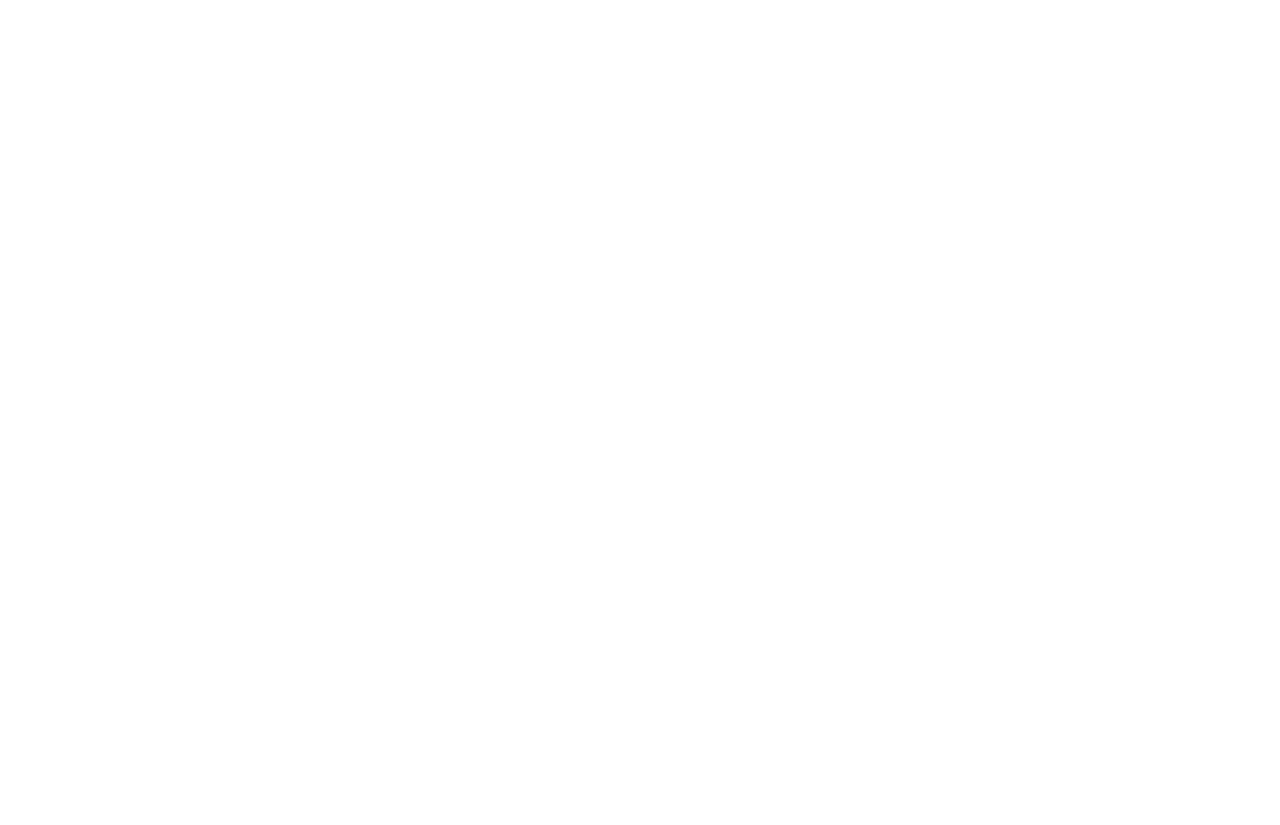
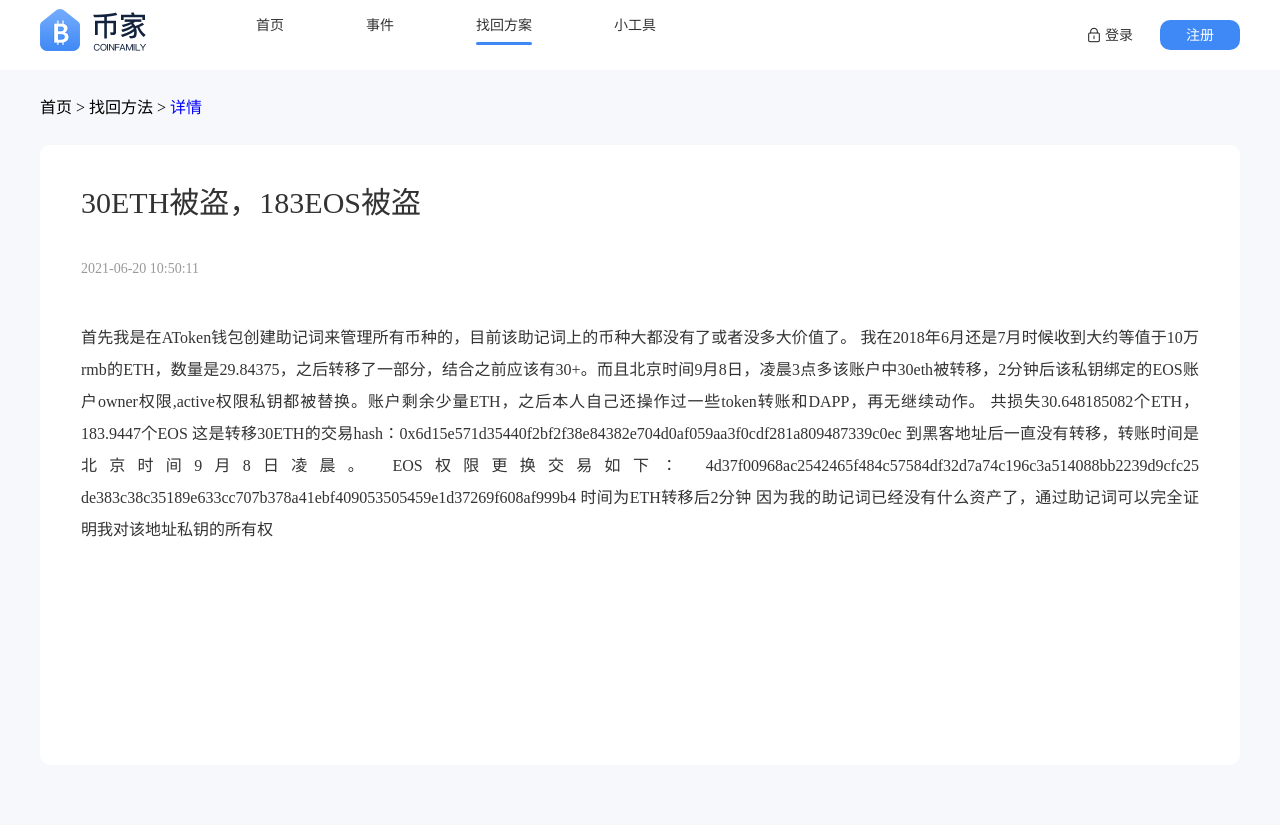
Before and after one commit to guoshijiang/scoinfamily, a Django app: page /1/blog_detail in a window 1280 px wide. Before the commit the page is empty. Before the commit the page ends 800 px from the top, so only its background shows below. Run offline with Django 3.2, Linux system fonts and the light colour scheme; some libraries are stand-ins or nearby versions.

Commit message:
事件详情完成

```diff
--- /dev/null
+++ b/common/static/web/css/blogDetail.css
@@ -0,0 +1,170 @@
+.header-container {
+  height: 70px;
+}
+.header-container .left-container .logo {
+  display: flex;
+  width: 106px;
+  height: 43px;
+}
+.header-container .left-container .nav-box {
+  width: 400px;
+  margin-left: 110px;
+}
+.header-container .left-container .nav-box li {
+  display: flex;
+  flex-direction: column;
+}
+.header-container .left-container .nav-box li.active .active-line {
+  opacity: 1;
+}
+.header-container .left-container .nav-box li a {
+  font-size: 14px;
+  font-family: PingFang SC;
+  font-weight: 400;
+  color: #333333;
+  line-height: 33px;
+  text-decoration: none;
+}
+.header-container .left-container .nav-box li .active-line {
+  display: inline-block;
+  width: 100%;
+  height: 3px;
+  background: #3F89F6;
+  border-radius: 2px;
+  opacity: 0;
+}
+.header-container .right-container .login-btn-box {
+  display: flex;
+  align-items: center;
+}
+.header-container .right-container .login-btn-box .login-btn {
+  display: flex;
+  align-items: center;
+  font-size: 14px;
+  font-family: PingFang SC;
+  font-weight: 400;
+  color: #333333;
+  line-height: 33px;
+  text-decoration: none;
+  margin-right: 27px;
+}
+.header-container .right-container .login-btn-box .login-btn img {
+  margin-right: 3px;
+}
+.header-container .right-container .right-login-box {
+  display: flex;
+  align-items: center;
+}
+.header-container .right-container .right-login-box .user-img {
+  width: 32px;
+  height: 32px;
+  border-radius: 50%;
+}
+.header-container .right-container .right-login-box .back-btn {
+  display: flex;
+  justify-content: center;
+  align-items: center;
+  width: 60px;
+  height: 32px;
+  background: #FCFCFC;
+  border: 1px solid #EEEEEE;
+  border-radius: 16px;
+  font-size: 14px;
+  font-family: PingFang SC;
+  font-weight: 400;
+  color: #333333;
+  margin-left: 20px;
+}
+
+.content-box {
+  width: 100%;
+  min-height: calc(-50vh);
+  background-color: #F7F8FB;
+  padding-bottom: 60px;
+}
+.breadcrumb-navigation {
+  height: 75px;
+  font-size: 16px;
+  font-family: Adobe Heiti Std;
+  font-weight: normal;
+  color: #000000;
+  line-height: 75px;
+  margin-bottom: 0;
+}
+.breadcrumb-navigation a {
+  text-decoration: none;
+  color: #000000;
+}
+.info-box {
+  width: 100%;
+  height: 140px;
+  padding-top: 20px;
+  background: #4990F4;
+  border-radius: 50px;
+  margin-top: 50px;
+  margin-bottom: 100px;
+  display: flex;
+  flex-direction: column;
+  justify-content: center;
+  align-items: center;
+}
+.info-box .title {
+  font-size: 30px;
+  font-family: PingFang SC;
+  font-weight: 500;
+  color: #fff;
+  line-height: 30px;
+  margin-bottom: 20px;
+}
+.info-box .sub-title {
+  font-size: 18px;
+  font-family: PingFang SC;
+  font-weight: 300;
+  color: #fff;
+  line-height: 30px;
+}
+.form-box {
+  display: block;
+  width: 600px;
+  margin: 0 auto;
+}
+.col-sm-10 .el-button {
+  border: none;
+  outline: none;
+  margin-top: 40px;
+}
+
+.content-box{
+  min-height: calc(100vh - 70px);
+}
+
+.article-detail-box{
+  min-height: calc(100vh - 180px);
+  background-color: #fff;
+  border-radius: 10px;
+  padding: 37px 41px;
+}
+
+.title{
+  font-size: 30px;
+  font-family: PingFang SC;
+  font-weight: 500;
+  color: #333333;
+  line-height: 41px;
+  margin-bottom: 35px;
+}
+.time{
+  font-size: 14px;
+  font-family: PingFang SC;
+  font-weight: 400;
+  color: #999999;
+  margin-bottom: 43px;
+}
+.content{
+  font-size: 16px;
+  font-family: PingFang SC;
+  font-weight: 400;
+  color: #333333;
+  line-height: 32px;
+  text-align: justify;
+}
--- a/common/templates/web/pages/blog/blog_detail.html
+++ b/common/templates/web/pages/blog/blog_detail.html
@@ -1,10 +1,25 @@
-<!DOCTYPE html>
-<html lang="en">
-<head>
-    <meta charset="UTF-8">
-    <title>Title</title>
-</head>
-<body>
-
-</body>
-</html>
+{% extends 'web/layout/main.html' %}
+{% load staticfiles cf_tags%}
+{% block head %}
+    <link rel="stylesheet" href="{% static 'web/css/blogDetail.css' %}">
+{% endblock %}
+{% block content %}
+{% block forms_style %}
+    {{ event_form.media }}
+{% endblock %}
+{% include 'web/layout/header.html' %}
+<div class="content-box">
+    <div class="w1200">
+      <p class="breadcrumb-navigation">
+        <a href="{% url 'event' %}">首页</a> > <a href="{% url 'event' %}">找回方法</a> > <a style="color:blue">详情</a>
+      </p>
+      <div class="article-detail-box">
+        <p class="title">30ETH被盗，183EOS被盗</p>
+        <p class="time">2021-06-20 10:50:11</p>
+        <div class="content">
+            <p>首先我是在AToken钱包创建助记词来管理所有币种的，目前该助记词上的币种大都没有了或者没多大价值了。 我在2018年6月还是7月时候收到大约等值于10万rmb的ETH，数量是29.84375，之后转移了一部分，结合之前应该有30+。而且北京时间9月8日，凌晨3点多该账户中30eth被转移，2分钟后该私钥绑定的EOS账户owner权限,active权限私钥都被替换。账户剩余少量ETH，之后本人自己还操作过一些token转账和DAPP，再无继续动作。 共损失30.648185082个ETH，183.9447个EOS 这是转移30ETH的交易hash：0x6d15e571d35440f2bf2f38e84382e704d0af059aa3f0cdf281a809487339c0ec 到黑客地址后一直没有转移，转账时间是北京时间9月8日凌晨。 EOS权限更换交易如下： 4d37f00968ac2542465f484c57584df32d7a74c196c3a514088bb2239d9cfc25 de383c38c35189e633cc707b378a41ebf409053505459e1d37269f608af999b4 时间为ETH转移后2分钟 因为我的助记词已经没有什么资产了，通过助记词可以完全证明我对该地址私钥的所有权</p>
+        </div>
+      </div>
+    </div>
+  </div>
+{% endblock %}
```
